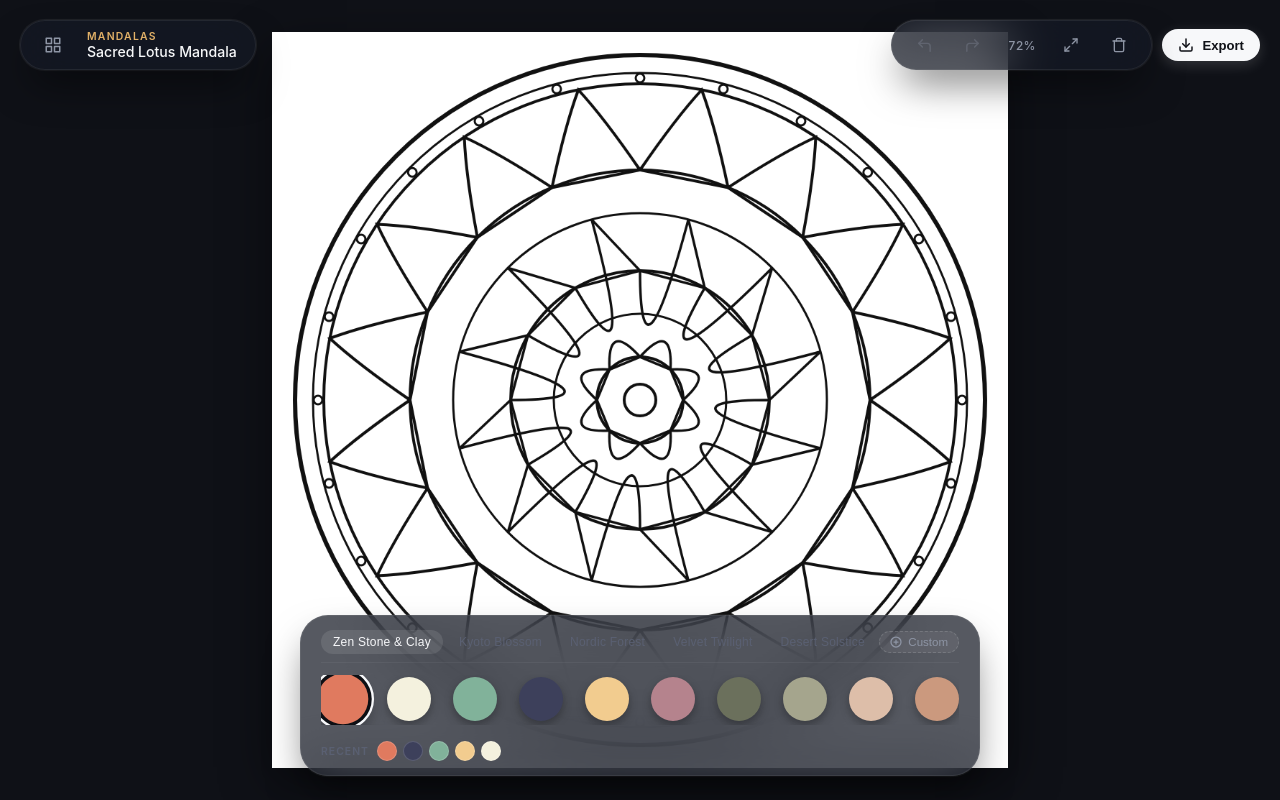
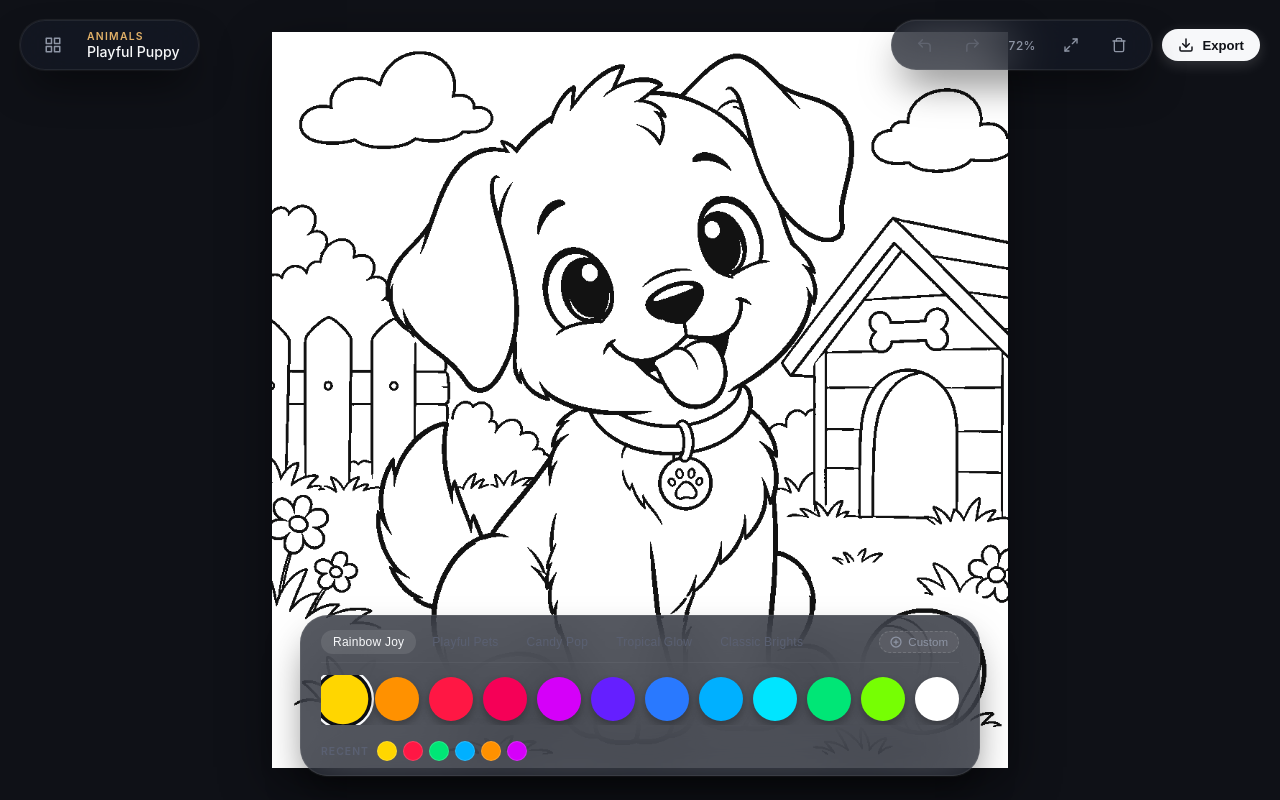
Before and after one commit to PanditJeet/fillary, a website built with Vite: page index.html in a window 1280 px wide. Built offline with nearby package versions, Linux system fonts and the light colour scheme.

Commit message:
feat: add user puppy line-art and matching cute animal pages, with vibrant cheerful rainbow and candy palettes

```diff
--- a/src/engine/canvasManager.ts
+++ b/src/engine/canvasManager.ts
@@ -151,8 +151,12 @@ export class CanvasManager {
     // Reset color layer to pristine white
     this.initColorCanvas();
 
-    // Load line-art SVG
-    await this.renderSvgToLineArtCanvas(page.svgContent);
+    // Load line-art (either image file or SVG)
+    if (page.imageUrl) {
+      await this.renderImageFileToLineArtCanvas(page.imageUrl);
+    } else if (page.svgContent) {
+      await this.renderSvgToLineArtCanvas(page.svgContent);
+    }
 
     // Compute boundary mask
     this.computeLineArtMask();
@@ -167,6 +171,43 @@ export class CanvasManager {
     }
 
     this.fitToScreen();
+  }
+
+  private renderImageFileToLineArtCanvas(url: string): Promise<void> {
+    return new Promise((resolve, reject) => {
+      const img = new Image();
+      img.crossOrigin = 'anonymous';
+
+      img.onload = () => {
+        this.lineArtCtx.clearRect(0, 0, this.canvasSize, this.canvasSize);
+        this.lineArtCtx.drawImage(img, 0, 0, this.canvasSize, this.canvasSize);
+
+        // Convert light/white background pixels to transparent so colors underneath show through
+        // Keep linework bold and solid
+        const imgData = this.lineArtCtx.getImageData(0, 0, this.canvasSize, this.canvasSize);
+        const d = imgData.data;
+        for (let i = 0; i < d.length; i += 4) {
+          const r = d[i];
+          const g = d[i + 1];
+          const b = d[i + 2];
+          const lum = 0.299 * r + 0.587 * g + 0.114 * b;
+
+          if (lum > 185) {
+            d[i + 3] = 0; // Pure transparent for all fillable areas
+          } else {
+            d[i] = 18;
+            d[i + 1] = 18;
+            d[i + 2] = 18;
+            d[i + 3] = 255;
+          }
+        }
+        this.lineArtCtx.putImageData(imgData, 0, 0);
+        resolve();
+      };
+
+      img.onerror = (e) => reject(e);
+      img.src = url;
+    });
   }
 
   private renderSvgToLineArtCanvas(svgString: string): Promise<void> {
--- a/src/engine/types.ts
+++ b/src/engine/types.ts
@@ -21,10 +21,11 @@ export interface FillAction {
 export interface PageMetadata {
   id: string;
   title: string;
-  category: 'Mandalas' | 'Nature' | 'Animals' | 'Abstract' | 'Patterns';
+  category: 'Animals' | 'Mandalas' | 'Nature' | 'Abstract' | 'Patterns';
   difficulty: 'Gentle' | 'Harmonic' | 'Intricate';
   description: string;
-  svgContent: string;
+  svgContent?: string;
+  imageUrl?: string;
 }
 
 export interface ColorPalette {
--- a/src/pages/pageCatalog.ts
+++ b/src/pages/pageCatalog.ts
@@ -279,6 +279,46 @@ function generateCelestialSvg(): string {
 
 export const PAGES: PageMetadata[] = [
   {
+    id: 'puppy-playtime',
+    title: 'Playful Puppy',
+    category: 'Animals',
+    difficulty: 'Gentle',
+    description: 'A cheerful, adorable puppy with big sparkling eyes, tennis ball, and cute doghouse.',
+    imageUrl: '/pages/puppy-playtime.jpg'
+  },
+  {
+    id: 'kitten-yarn',
+    title: 'Kitten & Butterfly',
+    category: 'Animals',
+    difficulty: 'Gentle',
+    description: 'An adorable fluffy kitten playing with yarn among garden blossoms and butterflies.',
+    imageUrl: '/pages/kitten-yarn.jpg'
+  },
+  {
+    id: 'baby-panda',
+    title: 'Cheerful Baby Panda',
+    category: 'Animals',
+    difficulty: 'Gentle',
+    description: 'A joyful baby panda happily holding sweet bamboo in a flowering grove.',
+    imageUrl: '/pages/baby-panda.jpg'
+  },
+  {
+    id: 'dolphin-ocean',
+    title: 'Dolphin & Sea Turtle',
+    category: 'Animals',
+    difficulty: 'Gentle',
+    description: 'A happy dolphin and cute baby sea turtle leaping through bright ocean waves.',
+    imageUrl: '/pages/dolphin-ocean.jpg'
+  },
+  {
+    id: 'origami-crane',
+    title: 'Origami Crane & Ripples',
+    category: 'Animals',
+    difficulty: 'Harmonic',
+    description: 'Clean geometric origami crane gliding gracefully over calm water lily ripples.',
+    svgContent: generateOrigamiCraneSvg()
+  },
+  {
     id: 'lotus-mandala',
     title: 'Sacred Lotus Mandala',
     category: 'Mandalas',
@@ -293,14 +333,6 @@ export const PAGES: PageMetadata[] = [
     difficulty: 'Gentle',
     description: 'A miniature curved pine bonsai framed by mountain horizons and tranquil twilight.',
     svgContent: generateBonsaiSvg()
-  },
-  {
-    id: 'origami-crane',
-    title: 'Origami Crane & Ripples',
-    category: 'Animals',
-    difficulty: 'Harmonic',
-    description: 'Clean geometric origami crane gliding gracefully over calm water lily ripples.',
-    svgContent: generateOrigamiCraneSvg()
   },
   {
     id: 'tropical-monstera',
--- a/src/pages/paletteCatalog.ts
+++ b/src/pages/paletteCatalog.ts
@@ -2,88 +2,98 @@ import { ColorPalette } from '../engine/types.js';
 
 export const PALETTES: ColorPalette[] = [
   {
-    id: 'zen',
-    name: 'Zen Stone & Clay',
-    description: 'Earthy clays, tranquil sages, and warm natural alabasters',
+    id: 'rainbow',
+    name: 'Rainbow Joy',
+    description: 'Vivid, sunny, high-energy joyful bright colors for everyone',
     colors: [
-      '#E07A5F', // Warm Terracotta
-      '#F4F1DE', // Warm Sand Linen
-      '#81B29A', // Sage Meadow
-      '#3D405B', // Deep Slate Indigo
-      '#F2CC8F', // Golden Clay
-      '#B5838D', // Dusty Mauve
-      '#6B705C', // Olive Bark
-      '#A5A58D', // Lichen Taupe
-      '#DDBEA9', // Warm Shell
-      '#CB997E'  // Cinnamon Sand
+      '#FFD600', // Sunshine Yellow
+      '#FF9100', // Tangerine Punch
+      '#FF1744', // Poppy Red
+      '#F50057', // Bubblegum Pink
+      '#D500F9', // Electric Violet
+      '#651FFF', // Royal Purple
+      '#2979FF', // Ocean Blue
+      '#00B0FF', // Vivid Sky Blue
+      '#00E5FF', // Caribbean Cyan
+      '#00E676', // Bright Emerald Green
+      '#76FF03', // Vivid Lime
+      '#FFFFFF'  // Pure White
     ]
   },
   {
-    id: 'kyoto',
-    name: 'Kyoto Blossom',
-    description: 'Blushing petals, matcha mist, and rich lacquered plum',
+    id: 'cute-animals',
+    name: 'Playful Pets',
+    description: 'Golden fur, puppy caramel, strawberry tongue, and grass greens',
     colors: [
-      '#F7CAD0', // Sakura Petal
-      '#FFB3C6', // Soft Blossom
-      '#FF8FAB', // Radiant Camellia
-      '#FB6F92', // Deep Peony
-      '#84A98C', // Matcha Mist
-      '#52796F', // Deep Cedar
-      '#354F52', // Dark Slate Pine
-      '#2F3E46', // Charcoal Indigo
-      '#FFE5D9', // Porcelain Blush
-      '#9D8189'  // Wisteria Dust
+      '#F4A261', // Golden Honey Fur
+      '#E76F51', // Warm Caramel
+      '#B05B3B', // Cinnamon
+      '#5C3D2E', // Chocolate Brown
+      '#FFF3E0', // Soft Cream Fur
+      '#FF8DA1', // Rosy Cheek Pink
+      '#FF3366', // Strawberry Tongue
+      '#52B788', // Fresh Lawn Green
+      '#2D6A4F', // Deep Garden Leaf
+      '#4EA8DE', // Sunny Sky Blue
+      '#E63946', // Doghouse Cherry Red
+      '#FFD166'  // Tennis Ball Gold
     ]
   },
   {
-    id: 'nordic',
-    name: 'Nordic Forest',
-    description: 'Pine needles, alpine glaciers, and misty granite peaks',
+    id: 'candy-pop',
+    name: 'Candy Pop',
+    description: 'Sweet, bright, whimsical dessert & confectionery pastels',
     colors: [
-      '#264653', // Deep Atlantic
-      '#2A9D8F', // Glacial Pine
-      '#E9C46A', // Arctic Sunrise
-      '#F4A261', // Amber Cloud
-      '#E76F51', // Rowan Berry
-      '#457B9D', // Fjord Blue
-      '#1D3557', // Midnight Trench
-      '#A8DADC', // Ice Fog
-      '#F1FAEE', // Pure Frost
-      '#6C757D'  // Granite Rock
+      '#FF6584', // Watermelon Pop
+      '#FF7597', // Strawberry Milk
+      '#FFB5E8', // Cotton Candy
+      '#B388FF', // Sweet Lavender
+      '#8C9EFF', // Periwinkle Pop
+      '#80D8FF', // Blue Raspberry
+      '#A7FFEB', // Sweet Mint
+      '#B9F6CA', // Kiwi Lime
+      '#FFE57F', // Lemon Sorbet
+      '#FFD180', // Juicy Peach
+      '#FFAB91', // Apricot Cream
+      '#FFFFFF'  // Sugar Glaze
     ]
   },
   {
-    id: 'twilight',
-    name: 'Velvet Twilight',
-    description: 'Luminous starlight, cosmic indigo, and dusty amethyst',
+    id: 'tropical-neon',
+    name: 'Tropical Glow',
+    description: 'Dazzling neon lights, fluorescent reef fish, and electric blossoms',
     colors: [
-      '#4A4E69', // Dusk Slate
-      '#22223B', // Midnight Shadow
-      '#9A8C98', // Lavender Haze
-      '#C9ADA7', // Pale Quartz
-      '#F2E9E4', // Starlight Silk
-      '#7209B7', // Royal Amethyst
-      '#3F37C9', // Electric Indigo
-      '#4895EF', // Celestial Azure
-      '#4CC9F0', // Luminescent Sky
-      '#F72585'  // Neon Sunset
+      '#FF007F', // Electric Magenta
+      '#FF5722', // Neon Coral
+      '#FFFF00', // Laser Yellow
+      '#39FF14', // Electric Neon Lime
+      '#00FFFF', // High-Voltage Cyan
+      '#00B4D8', // Electric Lagoon
+      '#BF00FF', // Vivid Purple
+      '#FF4081', // Flamingo Pink
+      '#00E676', // Neon Mint
+      '#1A237E', // Deep Midnight Navy
+      '#FFC107', // Amber Sun
+      '#FFFFFF'  // Starlight
     ]
   },
   {
-    id: 'solstice',
-    name: 'Desert Solstice',
-    description: 'Sun-drenched canyon sands, terracotta warmth, and agave green',
+    id: 'classic-crayons',
+    name: 'Classic Brights',
+    description: 'The universally loved classic crayon box favorites',
     colors: [
-      '#D97706', // Warm Amber
-      '#B45309', // Desert Ochre
-      '#9A3412', // Canyon Rust
-      '#78350F', // Dark Umber
-      '#059669', // Desert Agave
-      '#0D9488', // Turquoise Mineral
-      '#FDE68A', // Sunlit Dunes
-      '#FCD34D', // Topaz Glow
-      '#FEF3C7', // Bleached Ivory
-      '#475569'  // Slate Shadow
+      '#E53935', // Cherry Red
+      '#FB8C00', // Orange Peel
+      '#FDD835', // Bright Sunflower
+      '#43A047', // Meadow Green
+      '#1E88E5', // Brilliant Blue
+      '#8E24AA', // Grape Purple
+      '#EC407A', // Rose Pink
+      '#00ACC1', // Teal Lagoon
+      '#6D4C41', // Cocoa Brown
+      '#78909C', // Cloud Slate
+      '#C0CA33', // Pear Chartreuse
+      '#212121'  // Ink Charcoal
     ]
   }
 ];
--- a/src/storage/storageManager.ts
+++ b/src/storage/storageManager.ts
@@ -39,11 +39,11 @@ export class StorageManager {
     try {
       const data = localStorage.getItem(STORAGE_KEYS.RECENT_COLORS);
       if (!data) {
-        return ['#E07A5F', '#3D405B', '#81B29A', '#F2CC8F', '#F4F1DE'];
+        return ['#FFD600', '#FF1744', '#00E676', '#00B0FF', '#FF9100', '#D500F9'];
       }
       return JSON.parse(data) as string[];
     } catch {
-      return ['#E07A5F', '#3D405B', '#81B29A', '#F2CC8F', '#F4F1DE'];
+      return ['#FFD600', '#FF1744', '#00E676', '#00B0FF', '#FF9100', '#D500F9'];
     }
   }
 
@@ -60,7 +60,7 @@ export class StorageManager {
   }
 
   public static getActivePalette(): string {
-    return localStorage.getItem(STORAGE_KEYS.ACTIVE_PALETTE) || 'zen';
+    return localStorage.getItem(STORAGE_KEYS.ACTIVE_PALETTE) || 'rainbow';
   }
 
   public static setActivePalette(id: string): void {
--- a/src/styles/theme.css
+++ b/src/styles/theme.css
@@ -488,6 +488,13 @@ html, body {
   padding: 12px;
 }
 
+.gallery-thumb-img {
+  width: 100%;
+  height: 100%;
+  object-fit: contain;
+  display: block;
+}
+
 .gallery-thumb-container svg {
   width: 100%;
   height: 100%;
--- a/src/ui/GalleryModal.ts
+++ b/src/ui/GalleryModal.ts
@@ -45,7 +45,7 @@ export class GalleryModal {
           ${PAGES.map(page => `
             <div class="gallery-card" data-page-id="${page.id}">
               <div class="gallery-thumb-container">
-                ${page.svgContent}
+                ${page.imageUrl ? `<img src="${page.imageUrl}" alt="${page.title}" class="gallery-thumb-img" />` : (page.svgContent || '')}
               </div>
               <div class="gallery-card-info">
                 <div class="gallery-card-meta">
```
Also changed, not shown: test/verify-page-fill.ts (+18 -7 lines), public/pages/baby-panda.jpg (added), public/pages/dolphin-ocean.jpg (added), public/pages/kitten-yarn.jpg (added), public/pages/puppy-playtime.jpg (added).
